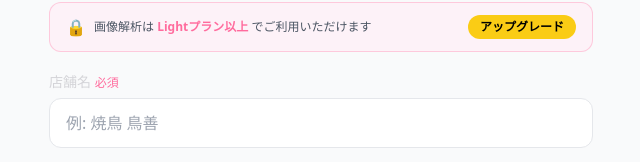
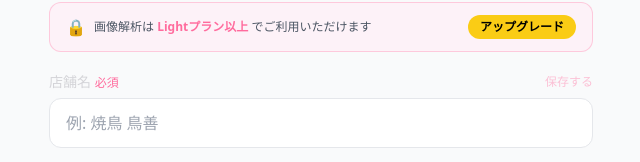
Before and after one commit to king-ai719/sns-post, a Next.js app: page /generate in a window 1280 px wide. Shown: the part 259-421 px from the top of the page, without its empty margins (319-959 px from the left). Built offline with nearby package versions, Linux system fonts and the light colour scheme; no server answers.

Commit message:
feat: store name save and auto-fill

```diff
--- /dev/null
+++ b/src/app/api/profile/store/route.ts
@@ -0,0 +1,19 @@
+import { auth } from '@clerk/nextjs/server'
+import { NextRequest, NextResponse } from 'next/server'
+import { createServerSupabase } from '@/lib/supabase/server'
+
+export async function POST(req: NextRequest) {
+  const { userId } = await auth()
+  if (!userId) return NextResponse.json({ error: '認証が必要です' }, { status: 401 })
+
+  const { storeName } = await req.json()
+
+  const supabase = createServerSupabase()
+  const { error } = await supabase
+    .from('profiles')
+    .update({ store_name: storeName })
+    .eq('clerk_id', userId)
+
+  if (error) return NextResponse.json({ error: '保存失敗' }, { status: 500 })
+  return NextResponse.json({ success: true })
+}
--- a/src/components/features/post-form/PostForm.tsx
+++ b/src/components/features/post-form/PostForm.tsx
@@ -1,6 +1,6 @@
 'use client'
 
-import { useState } from 'react'
+import { useState, useEffect } from 'react'
 import Link from 'next/link'
 
 import ImageUploader from './ImageUploader'
@@ -24,9 +24,16 @@ export default function PostForm({ onSubmit, isLoading }: PostFormProps) {
   const [mood, setMood] = useState<Mood>('温かみ')
   const [target, setTarget] = useState<Target>('ランチ層')
   const [imageUrl, setImageUrl] = useState<string | undefined>()
+  const [isSaving, setIsSaving] = useState(false)
+  const [saveMsg, setSaveMsg] = useState('')
 
   const { upload, preview, isUploading, clearPreview } = useImageUpload()
-  const { isFreePlan } = useUserPlan()
+  const { isFreePlan, storeName } = useUserPlan()
+
+  // 保存済み店舗名を初期値としてセット
+  useEffect(() => {
+    if (storeName) setShopName(storeName)
+  }, [storeName])
 
   const handleImageSelect = async (file: File) => {
     const url = await upload(file)
@@ -38,10 +45,25 @@ export default function PostForm({ onSubmit, isLoading }: PostFormProps) {
     setImageUrl(undefined)
   }
 
+  const handleSaveStore = async () => {
+    if (!shopName.trim()) return
+    setIsSaving(true)
+    try {
+      await fetch('/api/profile/store', {
+        method: 'POST',
+        headers: { 'Content-Type': 'application/json' },
+        body: JSON.stringify({ storeName: shopName.trim() }),
+      })
+      setSaveMsg('保存しました')
+      setTimeout(() => setSaveMsg(''), 2000)
+    } finally {
+      setIsSaving(false)
+    }
+  }
+
   const handleSubmit = (e: React.FormEvent) => {
     e.preventDefault()
     if (!shopName.trim() || !menuName.trim()) return
-
     onSubmit({
       shopName: shopName.trim(),
       menuName: menuName.trim(),
@@ -61,7 +83,6 @@ export default function PostForm({ onSubmit, isLoading }: PostFormProps) {
       {/* 画像アップロード */}
       {isFreePlan ? (
         <div className="space-y-2">
-          {/* グレーアウトしたアップローダー */}
           <div className="relative opacity-50 pointer-events-none select-none">
             <ImageUploader
               preview={null}
@@ -70,7 +91,6 @@ export default function PostForm({ onSubmit, isLoading }: PostFormProps) {
               onClear={() => {}}
             />
           </div>
-          {/* ロックバナー */}
           <div className="flex items-center justify-between gap-3 rounded-xl border border-brand/30 bg-pink-50 px-4 py-3">
             <div className="flex items-center gap-2">
               <span className="text-brand text-base">🔒</span>
@@ -107,9 +127,22 @@ export default function PostForm({ onSubmit, isLoading }: PostFormProps) {
 
       {/* 店舗名 */}
       <div className="space-y-1.5">
+        <div className="flex items-center justify-between">
           <label className="block text-sm font-medium text-zinc-300">
             店舗名 <span className="text-brand text-xs">必須</span>
           </label>
+          <div className="flex items-center gap-2">
+            {saveMsg && <span className="text-xs text-green-400">{saveMsg}</span>}
+            <button
+              type="button"
+              onClick={handleSaveStore}
+              disabled={isSaving || !shopName.trim()}
+              className="text-xs text-brand hover:underline disabled:opacity-40"
+            >
+              {isSaving ? '保存中...' : '保存する'}
+            </button>
+          </div>
+        </div>
         <input
           type="text"
           className="input"
--- a/src/hooks/useUserPlan.ts
+++ b/src/hooks/useUserPlan.ts
@@ -1,5 +1,4 @@
 'use client'
-
 import { useEffect, useState } from 'react'
 import { useUser } from '@clerk/nextjs'
 import { supabase } from '@/lib/supabase/client'
@@ -7,26 +6,25 @@ import { supabase } from '@/lib/supabase/client'
 export function useUserPlan() {
   const { user } = useUser()
   const [plan, setPlan] = useState<'free' | 'light' | 'pro'>('free')
+  const [storeName, setStoreName] = useState('')
+  const [storeType, setStoreType] = useState('')
   const [loading, setLoading] = useState(true)
 
   useEffect(() => {
     if (!user) return
-
     const fetchPlan = async () => {
       const { data } = await supabase
         .from('profiles')
-        .select('plan')
+        .select('plan, store_name, store_type')
         .eq('clerk_id', user.id)
         .single()
-
-      if (data?.plan) {
-        setPlan(data.plan as 'free' | 'light' | 'pro')
-      }
+      if (data?.plan) setPlan(data.plan as 'free' | 'light' | 'pro')
+      if (data?.store_name) setStoreName(data.store_name)
+      if (data?.store_type) setStoreType(data.store_type)
       setLoading(false)
     }
-
     fetchPlan()
   }, [user])
 
-  return { plan, loading, isFreePlan: plan === 'free' }
+  return { plan, loading, isFreePlan: plan === 'free', storeName, storeType }
 }
```
Lines whose indentation alone changed are shown as unchanged.
